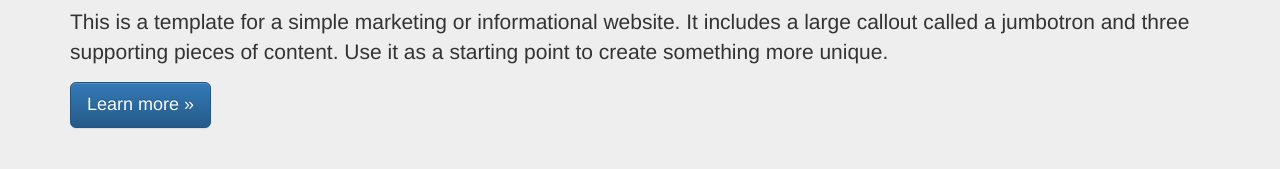
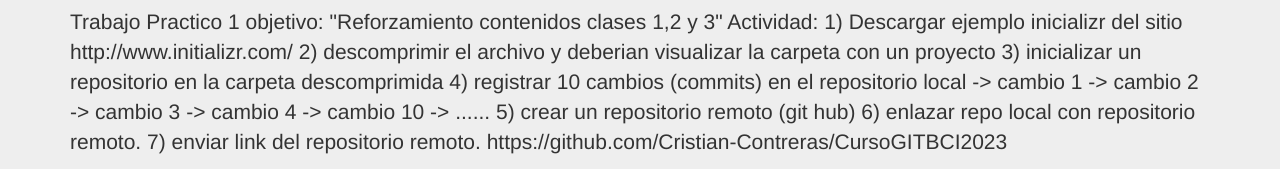
Before and after one commit to Cristian-Contreras/CursoGITBCI2023, a plain HTML site: page index.html in a window 1280 px wide. Shown: the part 190-359 px from the top of the page. Drawn offline with nearby package versions, Linux system fonts and the light colour scheme.

Commit message:
Se actualiza repositorio. Se realiza cambio en index.html, se agreaga la informacion relacionada al trabajo 1 de GIT

```diff
--- a/index.html
+++ b/index.html
@@ -56,7 +56,30 @@
     <div class="jumbotron">
       <div class="container">
         <h1>Hello, world!2</h1>
-        <p>This is a template for a simple marketing or informational website. It includes a large callout called a jumbotron and three supporting pieces of content. Use it as a starting point to create something more unique.</p>
+        <p>Trabajo Practico 1
+			objetivo: "Reforzamiento contenidos clases 1,2 y 3"
+
+		Actividad:
+
+			1) Descargar ejemplo inicializr del sitio http://www.initializr.com/
+
+			2) descomprimir el archivo y deberian visualizar la carpeta con un proyecto
+
+			3) inicializar un repositorio en la carpeta descomprimida
+
+			4) registrar 10 cambios (commits) en el repositorio local
+				-> cambio 1
+				-> cambio 2
+				-> cambio 3
+				-> cambio 4
+				-> cambio 10
+				-> ......
+
+			5) crear un repositorio remoto (git hub)
+
+			6) enlazar repo local con repositorio remoto.
+
+			7) enviar link del repositorio remoto. https://github.com/Cristian-Contreras/CursoGITBCI2023</p>
         <p><a class="btn btn-primary btn-lg" href="#" role="button">Learn more &raquo;</a></p>
       </div>
     </div>
```
